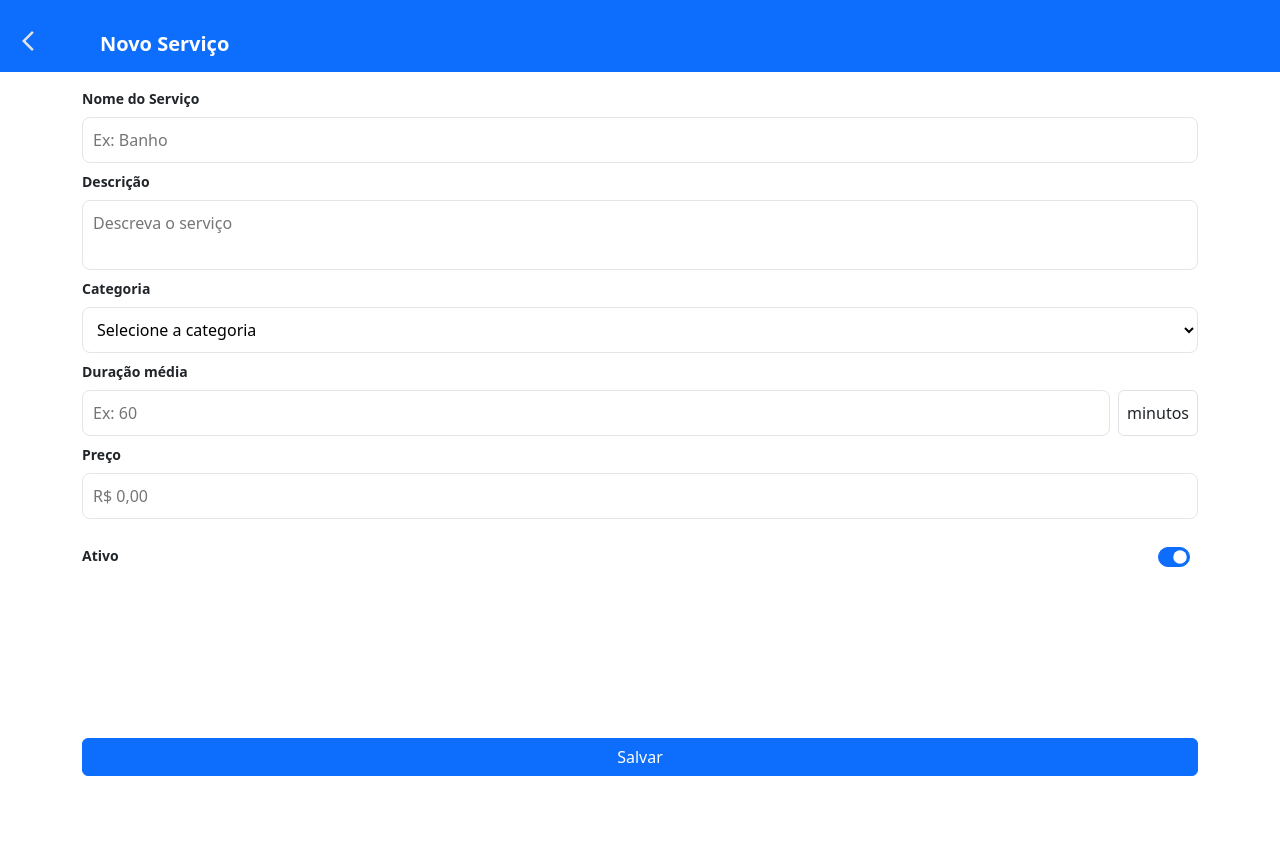
After one commit to paricardo/PET-REPET, a Python web app: template src/templates/add_service.html in a window 1280 px wide. The commit adds this page. Run offline with Jinja, Linux system fonts and the light colour scheme; the template is opened without the code that fills it, so the values that code supplies are empty.

Commit message:
feat: add service registration screen

```diff
--- a/src/static/css/style.css
+++ b/src/static/css/style.css
@@ -467,3 +467,27 @@ h1 {
         margin-top: -15px;
     }
 /* END INFO USER */
+
+/* ADD SERVICE */
+
+.add-service-form input:not([type="checkbox"]),
+.add-service-form select,
+.add-service-form textarea {
+    background-color: #fff;
+    border: 1px solid #e5e5e5;
+    border-radius: 8px;
+    min-height: 42px;
+    padding: 10px;
+}
+
+.add-service-form label {
+    font-size: 14px;
+    font-weight: 600;
+}
+
+.add-service-form textarea {
+    min-height: 70px;
+    resize: none;
+}
+
+/* END ADD SERVICE */
--- /dev/null
+++ b/src/templates/add_service.html
@@ -0,0 +1,75 @@
+<!DOCTYPE html>
+<html lang="pt-br">
+<head>
+    <meta charset="UTF-8">
+    <meta name="viewport" content="width=device-width, initial-scale=1.0">
+
+    <!-- Bootstrap via CDN para funcionar no Live Server -->
+    <link href="https://cdn.jsdelivr.net/npm/bootstrap@5.3.3/dist/css/bootstrap.min.css" rel="stylesheet">
+
+    <!-- CSS do projeto -->
+    <link rel="stylesheet" href="../static/css/style.css">
+
+    <title>Novo Serviço</title>
+</head>
+<body>
+
+<header class="header-blue-add">
+    <div class="bg-primary d-flex align-items-center pt-4 pb-3 px-3">
+
+        <button class="bg-primary border-0">
+            <img src="../static/icons/arrow_back_white.svg" alt="Voltar">
+        </button>
+
+        <h1 class="fs-5 text-white m-0 ms-5 pt-2">
+            Novo Serviço
+        </h1>
+
+    </div>
+</header>
+
+    <main class="container d-flex flex-column" style="min-height: calc(100vh - 80px);">
+        <form class="add-service-form d-flex flex-column gap-2 pt-3 flex-grow-1" action="#">
+
+            <label for="serviceName">Nome do Serviço</label>
+            <input id="serviceName" type="text" name="serviceName" placeholder="Ex: Banho">
+
+            <label for="serviceDescription">Descrição</label>
+            <textarea id="serviceDescription" name="serviceDescription" placeholder="Descreva o serviço"></textarea>
+
+            <label for="serviceCategory">Categoria</label>
+            <select id="serviceCategory" name="serviceCategory">
+                <option selected disabled>Selecione a categoria</option>
+                <option value="banho">Banho</option>
+                <option value="tosa">Tosa</option>
+                <option value="hidratacao">Hidratação</option>
+                <option value="consulta">Consulta</option>
+            </select>
+
+            <label for="serviceDuration">Duração média</label>
+            <div class="d-flex gap-2">
+                <input id="serviceDuration" class="w-100" type="number" name="serviceDuration" placeholder="Ex: 60">
+                <span class="d-flex align-items-center px-2 border rounded bg-white">minutos</span>
+            </div>
+
+            <label for="servicePrice">Preço</label>
+            <input id="servicePrice" type="number" name="servicePrice" placeholder="R$ 0,00">
+
+            <div class="d-flex justify-content-between align-items-center mt-3">
+                <label class="form-check-label fw-bold" for="serviceActive">Ativo</label>
+
+                <div class="form-check form-switch m-0">
+                    <input class="form-check-input" type="checkbox" role="switch" id="serviceActive" name="serviceActive" checked>
+                </div>
+            </div>
+
+            <div class="mt-auto pb-3">
+                <button type="submit" class="btn btn-primary w-100">Salvar</button>
+            </div>
+
+        </form>
+    </main>
+
+    <script src="https://cdn.jsdelivr.net/npm/bootstrap@5.3.3/dist/js/bootstrap.bundle.min.js"></script>
+</body>
+</html>
```
